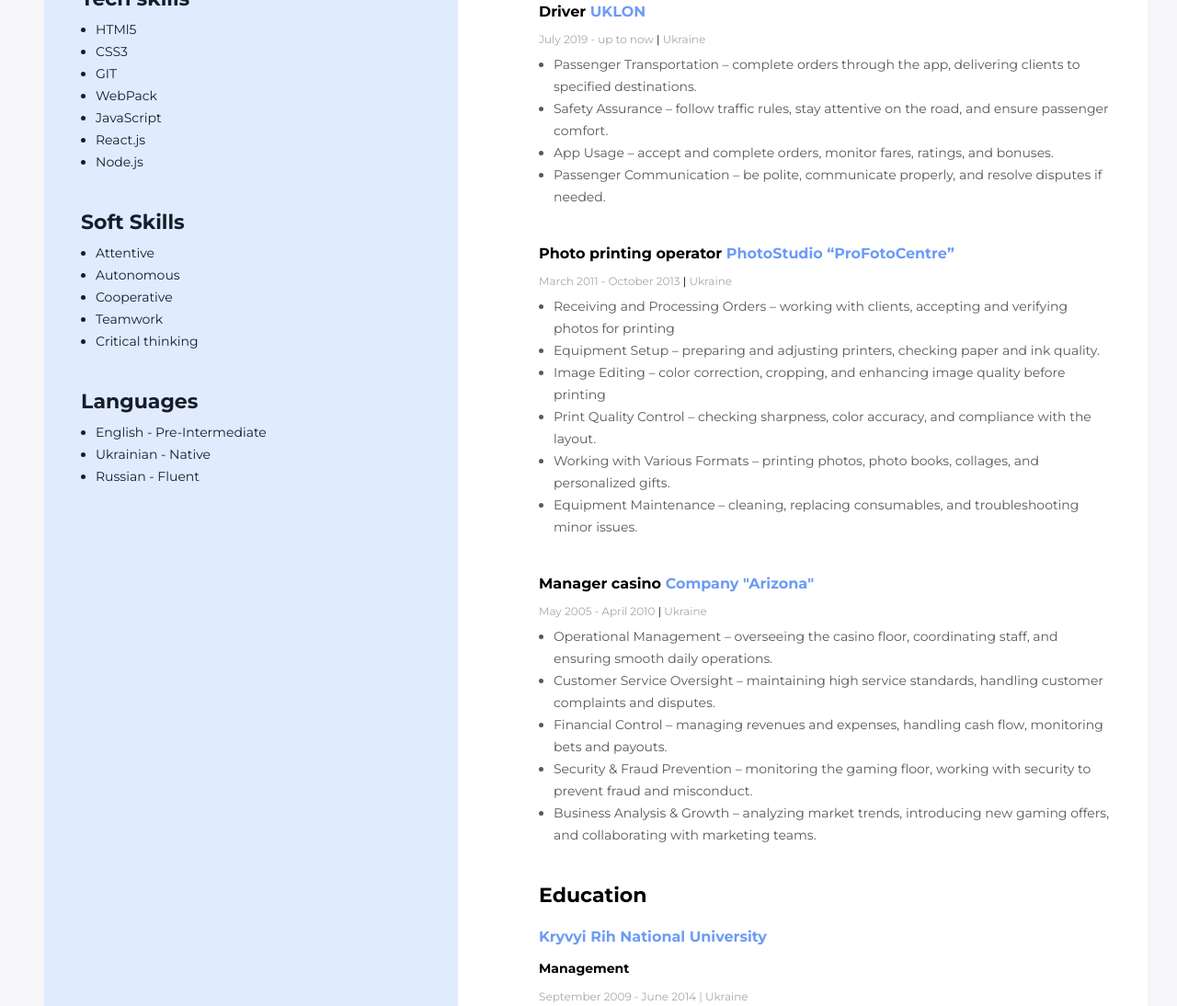
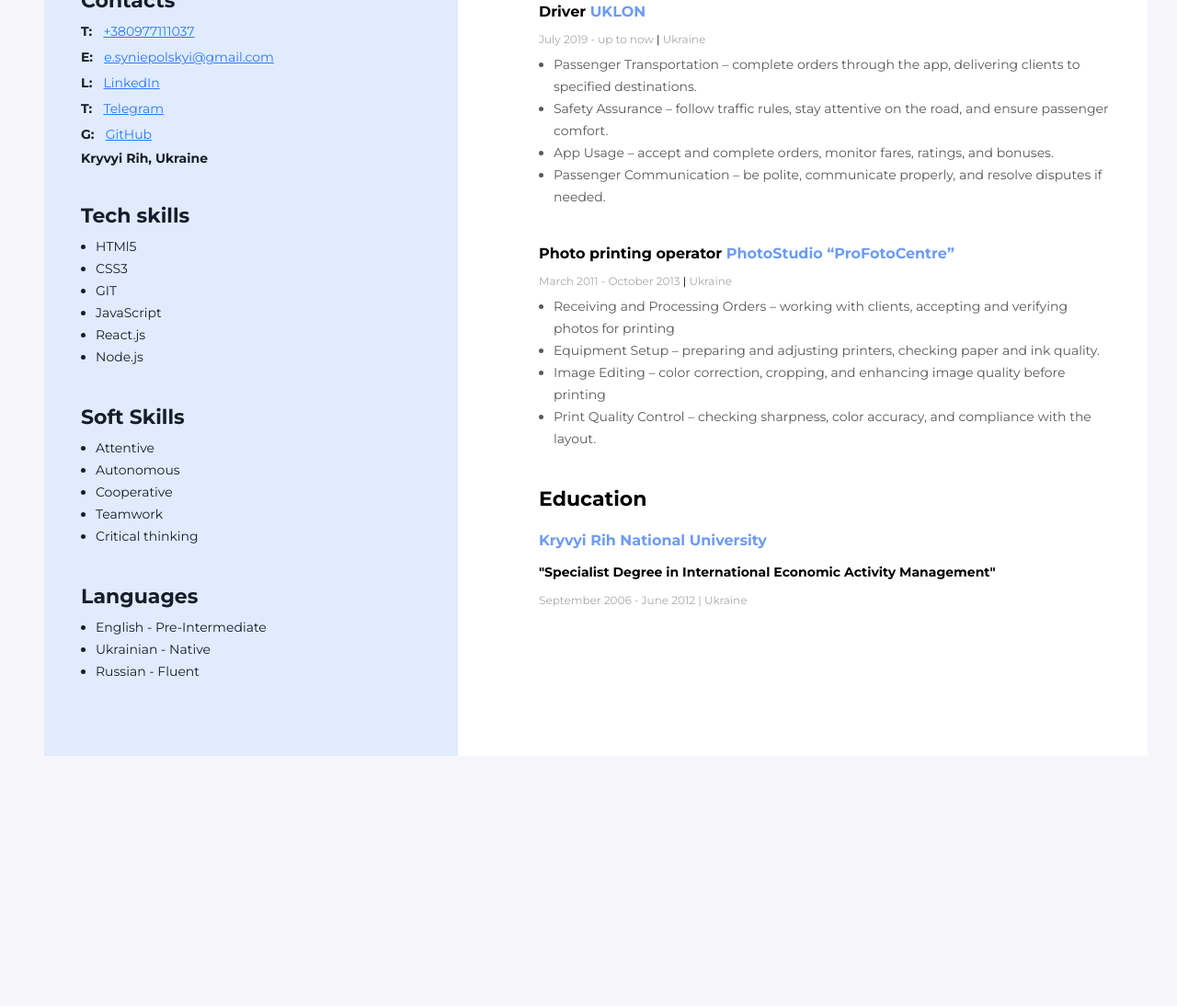
Before and after one commit to syniepolskyi84/project-resume, a plain HTML site: page index.html in a window 1280 px wide. Shown: the part 672-1766 px from the top of the page at 92% size. After the commit the page ends 1542 px from the top, so only its background shows below. Drawn offline with Linux system fonts and the light colour scheme.

Commit message:
corection 2

```diff
--- a/index.html
+++ b/index.html
@@ -125,32 +125,19 @@
               <li class="work-experience-duties-item">Equipment Setup – preparing and adjusting printers, checking paper and ink quality.</li>
               <li class="work-experience-duties-item">Image Editing – color correction, cropping, and enhancing image quality before printing</li>
               <li class="work-experience-duties-item">Print Quality Control – checking sharpness, color accuracy, and compliance with the layout.</li>
-              <li class="work-experience-duties-item">Working with Various Formats – printing photos, photo books, collages, and personalized gifts.</li>
-              <li class="work-experience-duties-item">Equipment Maintenance – cleaning, replacing consumables, and troubleshooting minor issues.</li>
             </ul>
           </div>
 
-          <!--Company 3-->
-          <div class="work-experience-container">
-            <h4 class="work-experience-company">Manager casino <span class="company-name">Company "Arizona"</span></h4>
-            <p class="work-experience-period">May 2005 - April 2010 <span class="work-experience-period-separator">|</span> Ukraine</p>
 
-            <ul class="work-experience-duties-list">
-              <li class="work-experience-duties-item">Operational Management – overseeing the casino floor, coordinating staff, and ensuring smooth daily operations.</li>
-              <li class="work-experience-duties-item">Customer Service Oversight – maintaining high service standards, handling customer complaints and disputes.</li>
-              <li class="work-experience-duties-item">Financial Control – managing revenues and expenses, handling cash flow, monitoring bets and payouts.</li>
-              <li class="work-experience-duties-item">Security & Fraud Prevention – monitoring the gaming floor, working with security to prevent fraud and misconduct.</li>
-              <li class="work-experience-duties-item">Business Analysis & Growth – analyzing market trends, introducing new gaming offers, and collaborating with marketing teams.</li>
-            </ul>
-          </div>
+
         </div>
 
         <!--Education-->
         <div>
           <h3 class="education-title">Education</h3>
           <p class="education-university">Kryvyi Rih National University </p>
-          <p class="education-faculty">Management</p>
-          <p class="education-period">September 2009 - June 2014 <span class="education-period">|</span> Ukraine
+          <p class="education-faculty">"Specialist Degree in International Economic Activity Management"</p>
+          <p class="education-period">September 2006 - June 2012 <span class="education-period">|</span> Ukraine
           </p>
         </div>
       </div>
@@ -158,7 +145,7 @@
       <!--Sidebar-->
       <aside class="sidebar">
         <div class="sidebar-content">
-          <img src="img/foto.jpg" alt="my foto" width="370" />
+          <img src="img/photo.jpg" alt="my foto" width="370" />
 
           <!--Contacts-->
           <div class="contacts-container">
@@ -179,6 +166,20 @@
               <span class="contacts-type">L:</span>
               <a class="contacts-link" href="https://www.linkedin.com/in/yevhen-syniepolskyi-92393b352/"
                 >LinkedIn</a>
+                </p>
+                <p class="contacts-item">
+              <span class="contacts-type">T:</span>
+              <a class="contacts-link" href="https://t.me/jemiss84"
+                >Telegram</a>
+                </p>
+                <p class="contacts-item">
+              <span class="contacts-type">G:</span>
+              <a class="contacts-link" href="https://github.com/syniepolskyi84"
+                >GitHub</a>
+                </p>
+                <p class="contacts-item">
+              <span class="contacts-type">Kryvyi Rih, Ukraine</span>
+                </p>
           </div>
 
           <!--Tech skills-->
@@ -188,7 +189,6 @@
               <li class="skills-list-item">HTMl5</li>
               <li class="skills-list-item">CSS3</li>
               <li class="skills-list-item">GIT</li>
-              <li class="skills-list-item">WebPack</li>
               <li class="skills-list-item">JavaScript</li>
               <li class="skills-list-item">React.js</li>
               <li class="skills-list-item">Node.js</li>
```
Also changed, not shown: img/photo.jpg (added).
